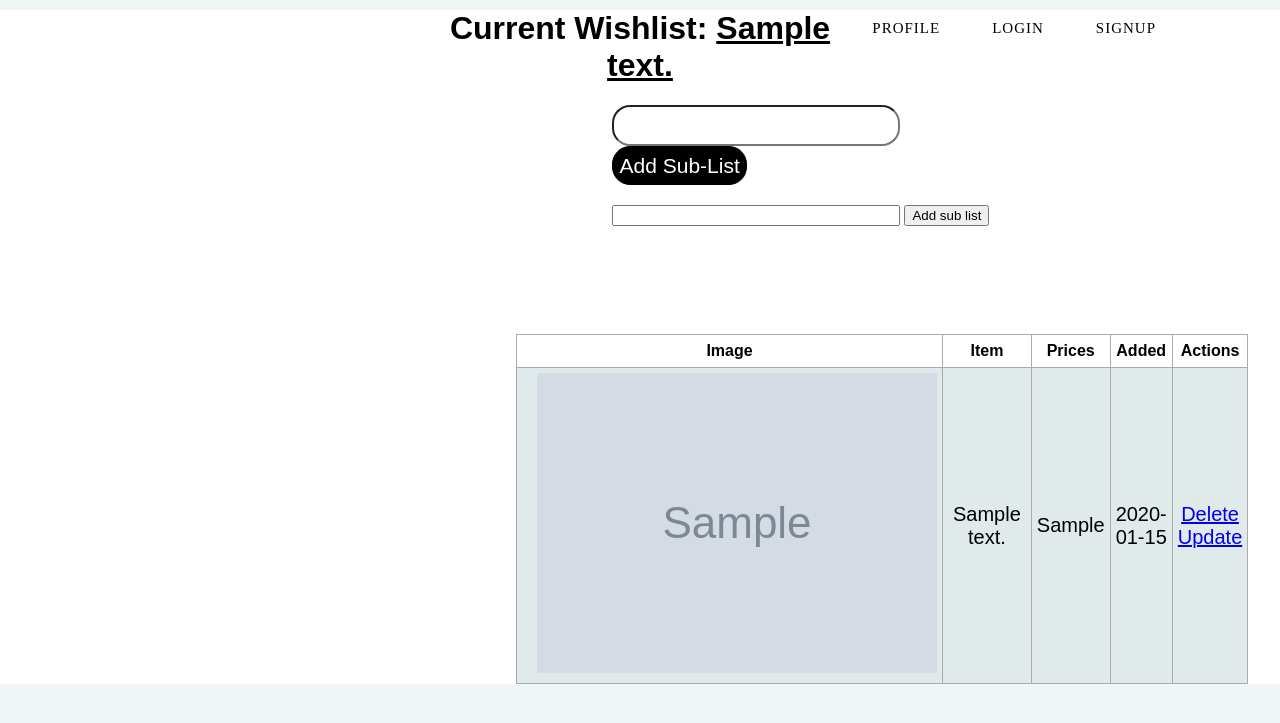
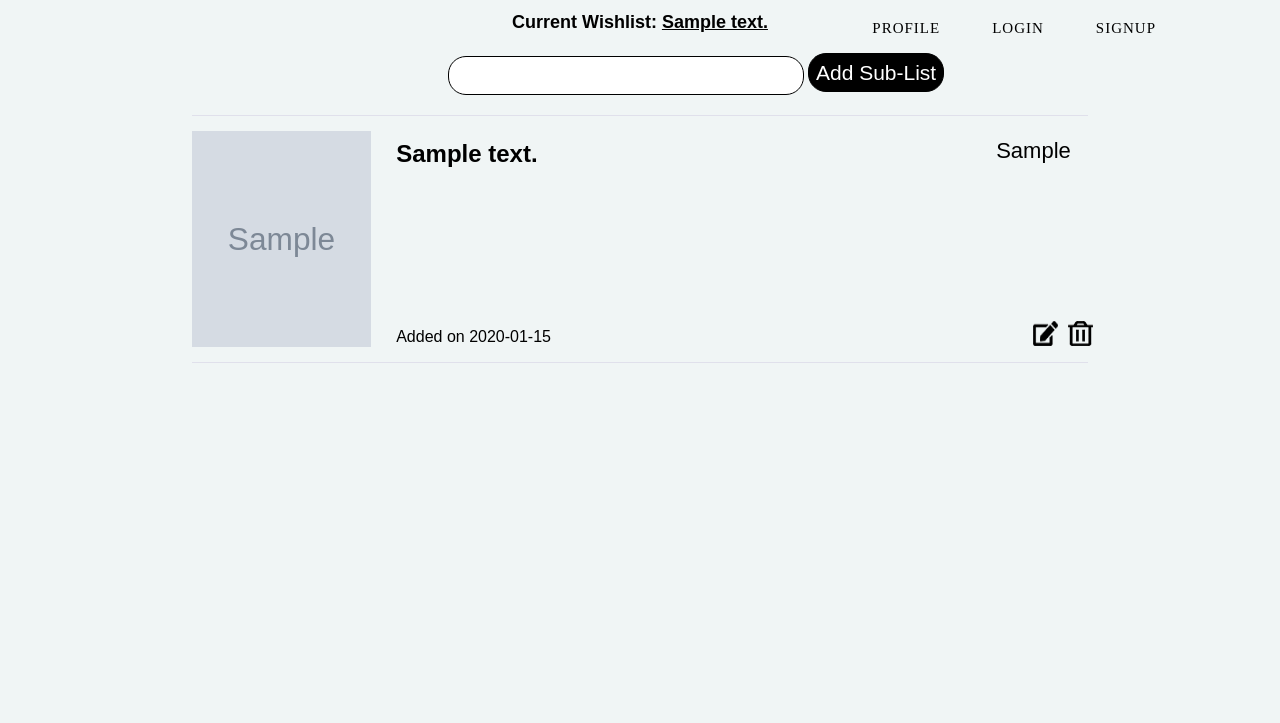
Before and after one commit to WebDesignHMA/Elysian-Wishlist, a Flask app: page /list/1 in a window 1280 px wide; the page is wider, and only the part inside the window is pictured. Shown: the part 60-783 px from the top of that part. Run offline with Flask 2, Linux system fonts and the light colour scheme; tables that the repository leaves empty hold one stand-in row (values such as "Sample post"); grey boxes marked "Sample" are stand-in pictures.

Commit message:
make wishlist items list look better

```diff
--- /dev/null
+++ b/elysian_wishlist/static/styles/list.css
@@ -0,0 +1,109 @@
+
+.content {
+  width: 100%;
+}
+
+.List-Container {
+  display: flex;
+  flex-direction: column;
+  font-family: sans-serif;
+  width: 70%;
+  padding-left: 15%;
+  padding-right:15%;
+}
+
+.Item-Row {
+  display: flex;
+  flex-direction: row;
+  border-top: 1px solid #e0e0eb;
+  border-bottom: 1px solid #e0e0eb;
+}
+
+.Middle-Section {
+  display: flex;
+  flex-direction: column;
+}
+
+.End-Section {
+  display: flex;
+  flex-direction: column;
+}
+
+.Item-Actions {
+  display: flex;
+  flex-direction: row;
+  position: relative;
+  top: 55%;
+  left: 50%;
+}
+
+.Item-Image {
+  height: auto;
+  width: 20%;
+  padding-top: 15px;
+  padding-bottom: 15px;
+  padding-right: 25px;
+}
+
+.Item-Title {
+  width: 600px;
+  font-size: 24px;
+  font-weight: 900;
+}
+
+.Item-Date-Added {
+  padding-top: 120px;
+}
+
+.Item-Price {
+  font-weight: 300;
+  font-size: 22px;
+}
+
+.Update-Icon {
+  width: 25px;
+  height: 25px;
+  padding-right: 10px;
+}
+
+.Delete-Icon {
+  width: 25px;
+  height: 25px;
+}
+
+.Current-Wishlist-Title {
+  font-size: 18px;
+  text-align: center;
+}
+
+.Add-List-Input {
+  width: 350px;
+  height: 35px;
+  border-radius: 18px;
+  border: 0.5px solid black;
+  margin-bottom: 20px;
+}
+
+.Add-List-Submit {
+  font-size: 21px;
+  border: none;
+  position: relative;
+  right: 11.5%;
+  background-color: white;
+}
+
+.Add-Sub-List-Button {
+  font-size: 21px;
+  border: 0.5px solid black;
+  border-radius: 18px;
+  position: relative;
+  padding-top: 4.5px;
+  background-color: black;
+  color: white;
+  padding: 6.5px;
+}
+
+.form {
+  position: relative;
+  left: 35%;
+}
--- a/elysian_wishlist/static/styles/pages.css
+++ b/elysian_wishlist/static/styles/pages.css
@@ -205,28 +205,3 @@ h1,h4 {
   margin-top: 35px;
   margin-bottom: 50px;
 }
-
-.Add-List-Input {
-  width: 550px;
-  height: 35px;
-  border-radius: 18px;
-}
-
-.Add-List-Submit {
-  font-size: 21px;
-  border: none;
-  position: relative;
-  right: 11.5%;
-  background-color: white;
-}
-
-.Add-Sub-List-Button {
-  font-size: 21px;
-  border: 0.5px solid black;
-  border-radius: 18px;
-  position: relative;
-  padding-top: 4.5px;
-  background-color: black;
-  color: white;
-  padding: 6.5px;
-}
--- a/elysian_wishlist/templates/list.html
+++ b/elysian_wishlist/templates/list.html
@@ -2,60 +2,44 @@
 
 {% block head %}
 <title>Wishlists</title>
-<link rel= "stylesheet" type= "text/css" href= "{{ url_for('static',filename='styles/pages.css') }}">
+<link rel="stylesheet" type="text/css" href="{{ url_for('static',filename='styles/list.css') }}">
 {% endblock %}
 
 {% block body %}
 <div class="content">
     <h1 class="Current-Wishlist-Title">Current Wishlist: <b><u>{{ result.0.content }}</u></b></h1>
     <div class="form">
-            <form action="" method="POST">
-                <input class="Add-List-Input"
-                        type="text"
-                        name="content"
-                        id="content"
-                        required>
-                <input type="hidden" name="parentId" value="{{ result.0.id }}">
-                <input
-                    class="Add-Sub-List-Button"
-                    type="submit"
-                    value="Add Sub-List">
-            </form>
-        </div>
+        <form action="" method="POST">
+            <input class="Add-List-Input" type="text" name="content" required>
+            <input type="hidden" name="parentId" value="{{ result.0.id }}">
+            <input class="Add-Sub-List-Button" type="submit" value="Add Sub-List">
+        </form>
+    </div>
     {% if result.1|length < 1 %}
     <h2 style="text-align: center">There are no sub-lists for {{result.0.content}}. <br> Create one below!</h2>
     {% else %}
-
-    <div class="form">
-        <form action="" method="POST">
-            <input type="text" name="content" id="content" required>
-            <input type="hidden" name="parentId" value="{{ result.0.id }}">
-            <input type="submit" value="Add sub list">
-        </form>
+    <div class="List-Container">
+        {% for sublist in result.1 %}
+        <div class="Item-Row">
+            <img class="Item-Image" src={{ sublist.image_file }}>
+            <div class="Middle-Section">
+                <p class="Item-Title">{{ sublist.child_content }}</p>
+                <p class="Item-Date-Added">Added on {{ sublist.date_created.date() }}</p>
+            </div>
+            <div class="End-Section">
+                <p class="Item-Price">{{ sublist.prices }}</p>
+                <div class="Item-Actions">
+                    <a href="/updatesub/{{sublist.id}}">
+                        <img class="Update-Icon" src="../static/images/updateIcon.png" />
+                    </a>
+                    <a href="/deletesub/{{sublist.id}}">
+                        <img class="Delete-Icon" src="../static/images/deleteIcon.png" />
+                    </a>
+                </div>
+            </div>
+        </div>
+        {% endfor %}
     </div>
-    <br>
-    <table class="List-Table">
-        <tr>
-            <th>Image</th>
-            <th>Item</th>
-            <th>Prices</th>
-            <th>Added</th>
-            <th>Actions</th>
-        </tr>
-        {% for sublist in result.1 %}
-            <tr class="Item-Row">
-                <td class="Item-Image"><img src={{ sublist.image_file }}></td>
-                <td class="Item-Name">{{ sublist.child_content }}</td>
-                <td class="Item-Price">{{ sublist.prices }}</td>
-                <td class="Item-Date-Added">{{ sublist.date_created.date() }}</td>
-                <td class="Item-Actions">
-                    <a href="/deletesub/{{sublist.id}}">Delete</a>
-                    <br>
-                    <a href="/updatesub/{{sublist.id}}">Update</a>
-                </td>
-            </tr>
-        {% endfor %}
-    </table>
     {% endif %}
 </div>
 {% endblock %}
```
Also changed, not shown: elysian_wishlist/static/main.css (deleted, +0 -67 lines), elysian_wishlist/static/images/deleteIcon.png (added), elysian_wishlist/static/images/updateIcon.png (added).
